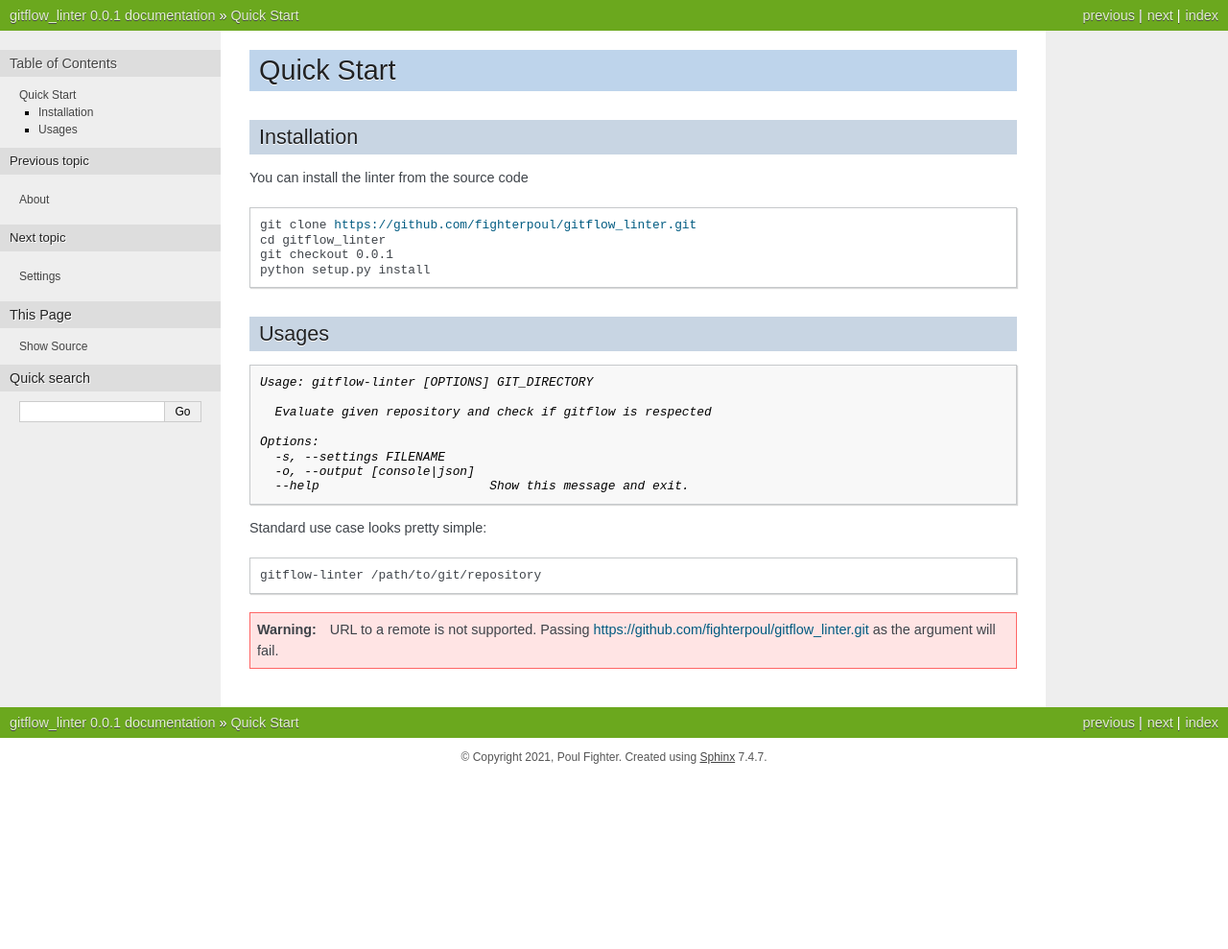
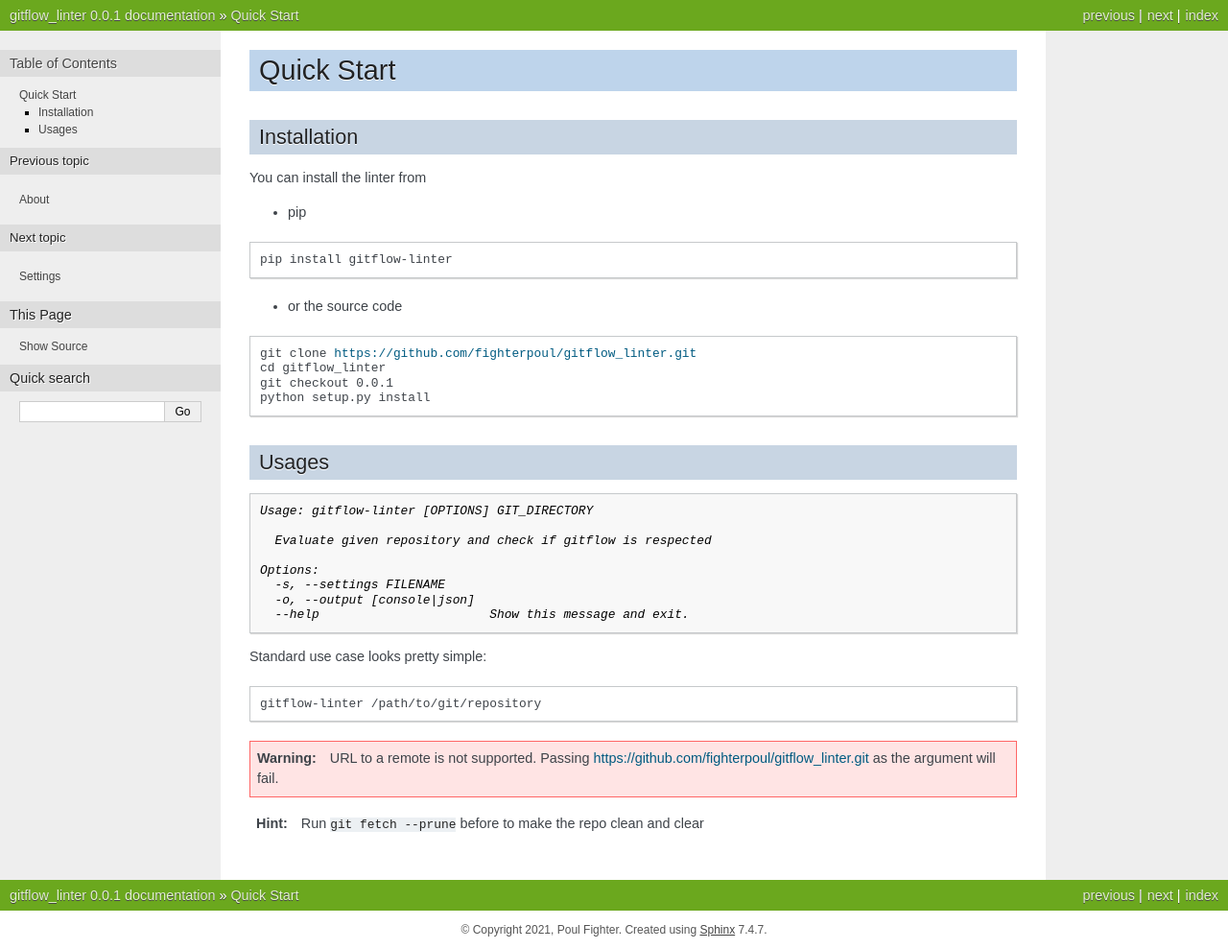
Before and after one commit to fighterpoul/gitflow_linter, a Sphinx documentation site: the page built from docs/quickstart.rst, in a window 1280 px wide. Shown: the whole page at 96% size. Built offline with Sphinx 7.4.7, drawn with Linux system fonts in a browser that asks for light colours; the version number is read from the project's files by our own code; before the commit the page ends 900 px from its top, so only the background shows below that.

Commit message:
Documentation polishing + pip distro adjustments

```diff
--- a/docs/conf.py
+++ b/docs/conf.py
@@ -63,7 +63,7 @@ rst_epilog = """
 .. |doc_url| replace:: {doc_url}
 .. |settings_file| replace:: {settings_file}
 """.format(
-    versionnum=release,
+    versionnum=gitflow_linter.__version__,
     project=project,
     command=command,
     url=url,
--- a/docs/plugins.rst
+++ b/docs/plugins.rst
@@ -4,7 +4,7 @@ Plugins
 |command| is by design open for extensions, you can write a plugin and define your own rules as well as override implementation of existing ones.
 
 .. hint::
-    The module that is installed and has name `gitflow_{name}_linter` will be considered as a plugin. Consider checking official plugin ``gitflow_authors_linter``.
+    The module that is installed and has name `gitflow_{name}_linter` will be considered as a plugin.
 
 General principles
 ------------------
--- a/docs/quickstart.rst
+++ b/docs/quickstart.rst
@@ -4,7 +4,14 @@ Quick Start
 Installation
 ------------
 
-You can install the linter from the source code
+You can install the linter from
+
+* pip
+
+.. parsed-literal::
+    pip install |command|
+
+* or the source code
 
 .. parsed-literal::
 
@@ -26,3 +33,4 @@ Standard use case looks pretty simple:
     |command| /path/to/git/repository
 
 .. warning:: URL to a remote is not supported. Passing |url| as the argument will fail.
+.. hint:: Run ``git fetch --prune`` before to make the repo clean and clear
--- a/docs/readme.rst
+++ b/docs/readme.rst
@@ -3,6 +3,7 @@
 
 .. include:: about.rst
 .. include:: quickstart.rst
+**HINT**: Run ``git fetch --prune`` before to make the repo clean and clear
 
 Documentation
 =============
```
Also changed, not shown: README.md (+13 -1 lines), docs/index.html (+14 -3 lines), setup.py (+4 -4 lines), 1 other file.
